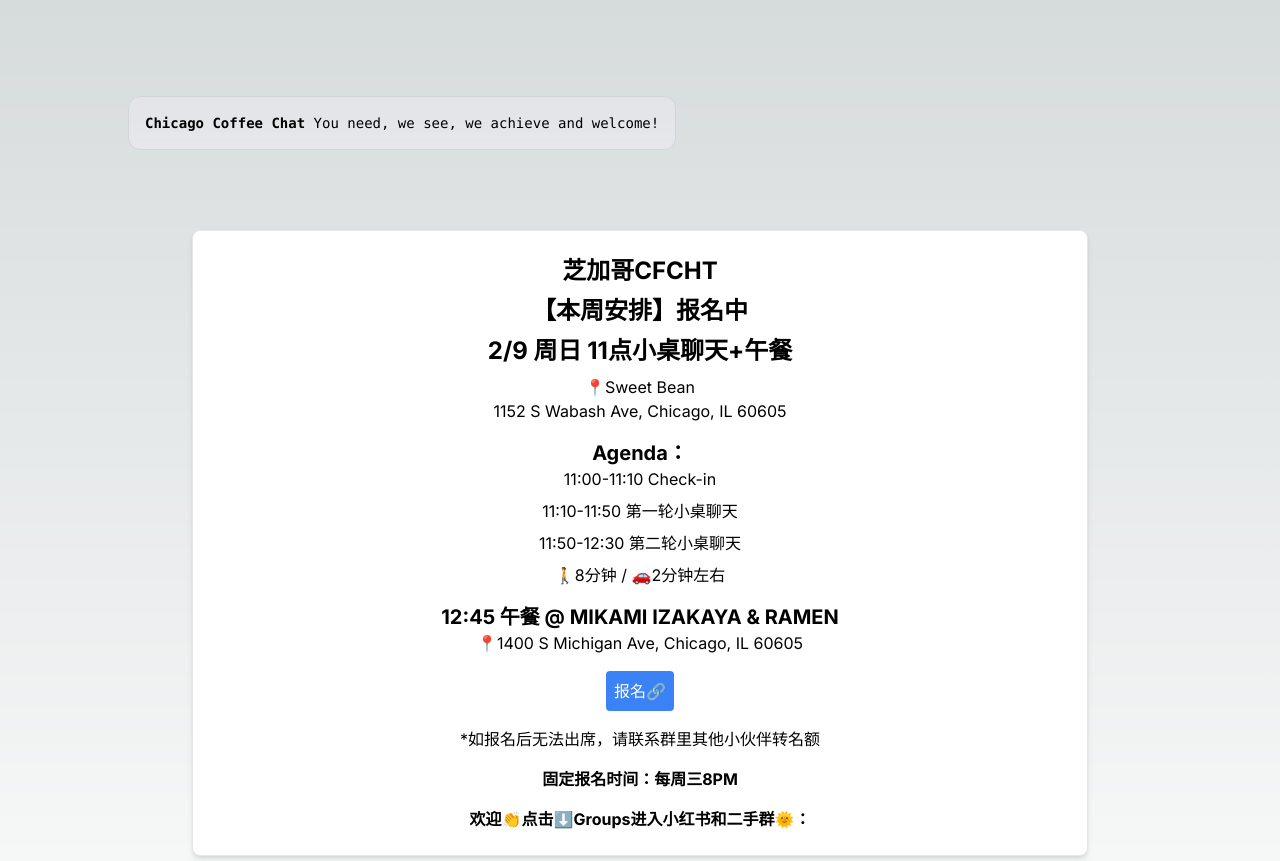
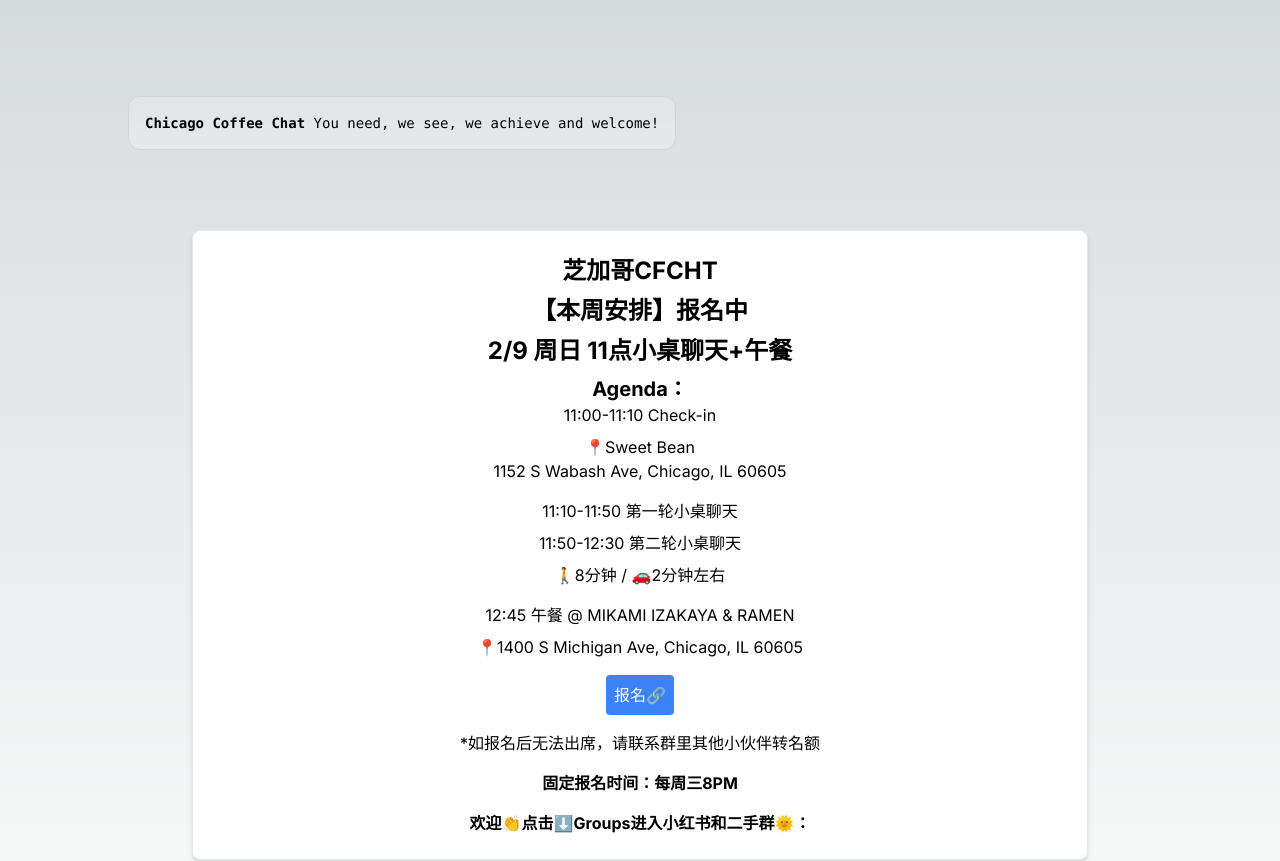
Before and after one commit to Brack-Wang/nextjs, a Next.js app: page / in a window 1280 px wide. Shown: the top 861 px of the page. Built offline with nearby package versions, Linux system fonts and the light colour scheme.

Commit message:
Update page.tsx

```diff
--- a/app/page.tsx
+++ b/app/page.tsx
@@ -22,16 +22,16 @@ export default function Home() {
 {/* Event Details Replacement Start */}
   <h2 className="text-2xl font-bold mb-2">【本周安排】报名中</h2>
   <h2 className="text-2xl font-bold mb-2">2/9 周日 11点小桌聊天+午餐</h2>
-  <p className="mb-4">📍Sweet Bean<br />1152 S Wabash Ave, Chicago, IL 60605</p>
 
   <h3 className="text-xl font-bold mt-2">Agenda：</h3>
   <p className="mb-2">11:00-11:10 Check-in</p>
+        <p className="mb-4">📍Sweet Bean<br />1152 S Wabash Ave, Chicago, IL 60605</p>
   <p className="mb-2">11:10-11:50 第一轮小桌聊天</p>
   <p className="mb-2">11:50-12:30 第二轮小桌聊天</p>
 
   <p className="mb-4">🚶8分钟 / 🚗2分钟左右</p>
 
-  <h3 className="text-xl font-bold mt-2">12:45 午餐 @ MIKAMI IZAKAYA & RAMEN</h3>
+  <p className="mb-2">12:45 午餐 @ MIKAMI IZAKAYA & RAMEN</p>
   <p className="mb-4">📍1400 S Michigan Ave, Chicago, IL 60605</p>
 
   <a href="https://www.eventbrite.co.nz/e/cfcht29-11-tickets-1232332141609?aff=oddtdtcreator" target="_blank" className="inline-block bg-blue-500 text-white p-2 rounded hover:bg-blue-700 transition duration-300 ease-in-out">报名🔗</a>
```
